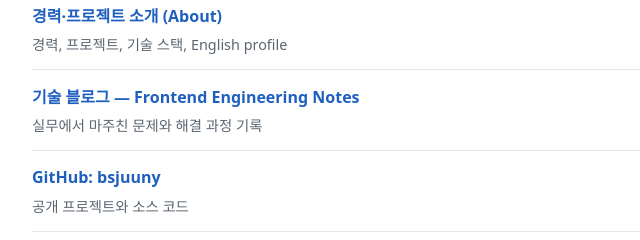
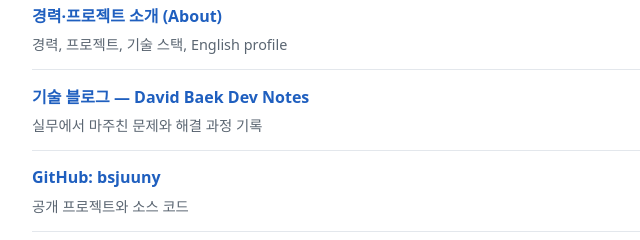
Before and after one commit to bsjuuny/bsjuuny.github.io, a plain HTML site: page index.html in a window 1280 px wide. Shown: the part 296-536 px from the top of the page, 288-928 px from the left. Drawn offline with Linux system fonts and the light colour scheme.

Commit message:
Rename blog to David Baek Dev Notes
Co-Authored-By: Claude Opus 5.5 <noreply@anthropic.com>

```diff
--- a/index.html
+++ b/index.html
@@ -54,7 +54,7 @@
   <p>2009년부터 금융·제조·엔터프라이즈 웹 애플리케이션을 개발·운영해 왔습니다. React·TypeScript 중심의 Frontend가 핵심이고, Java·Spring Boot 백엔드 기능 개발에도 참여했습니다.</p>
   <ul>
     <li><a href="/techblog/about/">경력·프로젝트 소개 (About)</a><span>경력, 프로젝트, 기술 스택, English profile</span></li>
-    <li><a href="/techblog/">기술 블로그 — Frontend Engineering Notes</a><span>실무에서 마주친 문제와 해결 과정 기록</span></li>
+    <li><a href="/techblog/">기술 블로그 — David Baek Dev Notes</a><span>실무에서 마주친 문제와 해결 과정 기록</span></li>
     <li><a href="https://github.com/bsjuuny" rel="me">GitHub: bsjuuny</a><span>공개 프로젝트와 소스 코드</span></li>
   </ul>
 </main>
```
